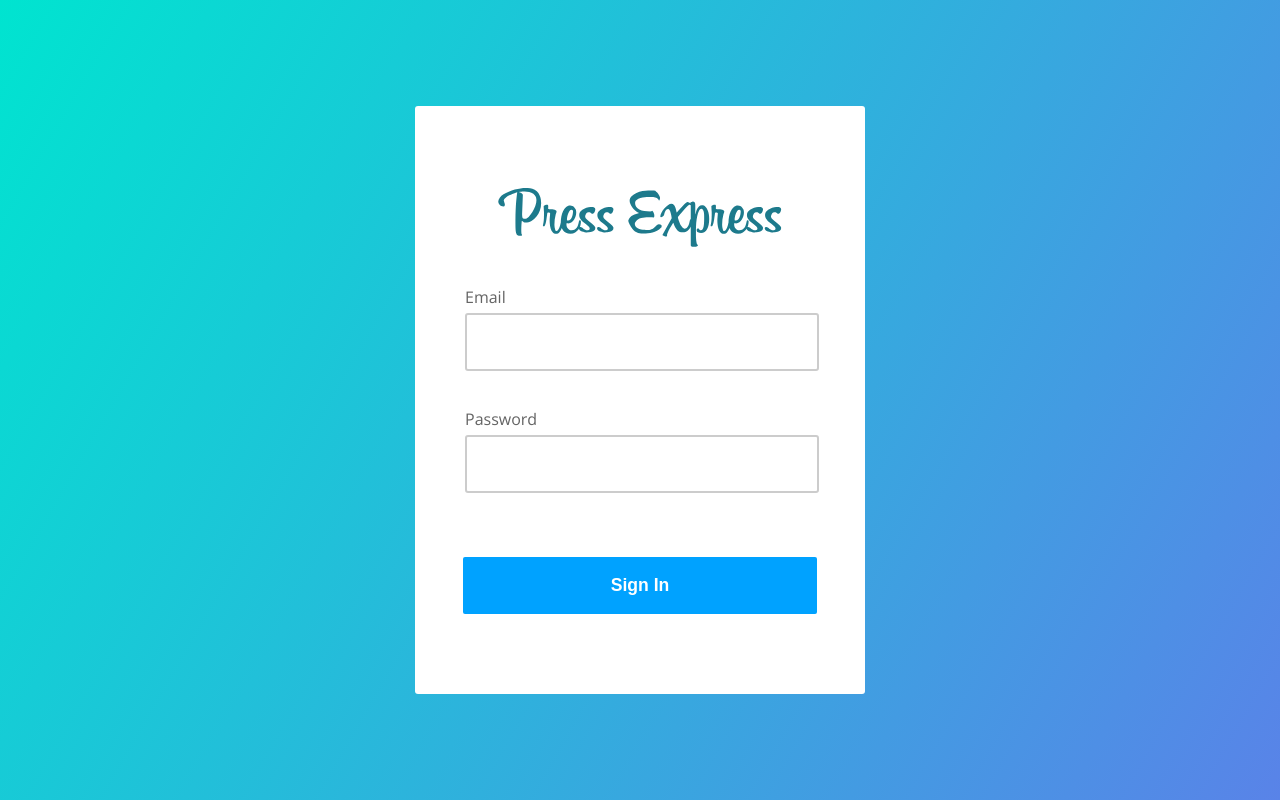
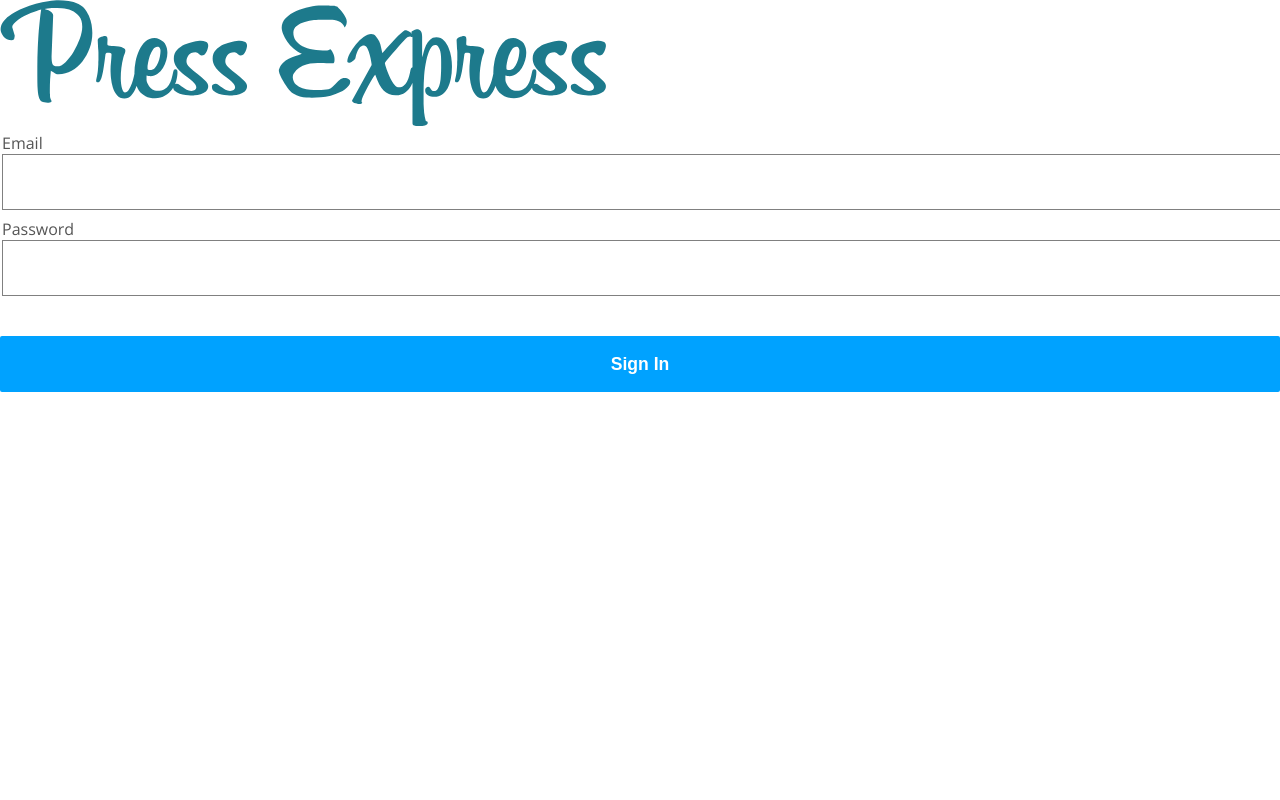
Before and after one commit to erlorenz/peadmin, a React (Create React App) app: page / in a window 1280 px wide. Built offline with nearby package versions, Linux system fonts and the light colour scheme.

Commit message:
got working now add styled components

```diff
--- /dev/null
+++ b/src/components/Fieldset/Fieldset.js
@@ -0,0 +1,18 @@
+import React from 'react';
+import styles from './FormikFieldset.module.scss';
+
+export default ({ field, form, ...props }) => {
+  const { touched, errors } = form;
+  const { name } = field;
+  const { label } = props;
+
+  const errorMessage = touched[name] && errors[name] ? errors[name] : '';
+
+  return (
+    <fieldset>
+      <label>{label}</label>
+      <input {...field} {...props} />
+      <p>{errorMessage}</p>
+    </fieldset>
+  );
+};
--- a/src/components/FormikFieldset/FormikFieldset.js
+++ /dev/null
@@ -1,15 +0,0 @@
-import React from 'react';
-import { Field, ErrorMessage } from 'formik';
-import styles from './FormikFieldset.module.scss';
-
-export default ({ type, name, label, ...props }) => {
-  return (
-    <fieldset className={styles.fieldset}>
-      <label className={styles.label}>{label}</label>
-      <Field name={name} type={type} {...props} className={styles.input} />
-      <p className={styles.errorMessage}>
-        <ErrorMessage name={name} />
-      </p>
-    </fieldset>
-  );
-};
--- a/src/components/FormikFieldset/index.js
+++ /dev/null
@@ -1 +0,0 @@
-export { default } from './FormikFieldset';
--- a/src/pages/SignIn/SignIn.js
+++ b/src/pages/SignIn/SignIn.js
@@ -2,26 +2,13 @@ import React, { Component } from 'react';
 import { Formik, Form } from 'formik';
 import * as yup from 'yup';
 import { Mutation } from 'react-apollo';
-import styles from './SignIn.module.scss';
 import { AuthContext } from '../../contexts';
 import { SIGN_IN } from '../../queries';
-import FormikFieldset from '../../components/FormikFieldset';
 import { Redirect } from 'react-router-dom';
-import { ReactComponent as Logo } from '../../assets/img/pressexpresslogo.svg';
+import SignInForm from './SignInForm';
 
 class SignIn extends Component {
   static contextType = AuthContext;
-
-  validationSchema = yup.object().shape({
-    email: yup
-      .string()
-      .email('Not a valid email.')
-      .required('Email required.'),
-    password: yup
-      .string()
-      .min(4, 'Password needs to be more than 6 characters.')
-      .required('Password required.'),
-  });
 
   handleSubmit = signIn => async (values, { setSubmitting, setStatus }) => {
     try {
@@ -43,43 +30,17 @@ class SignIn extends Component {
   render() {
     if (this.context.state.token) return <Redirect to="/dashboard/active" />;
     return (
-      <div className={styles.container}>
-        <div className={styles.formWrap}>
-          <Logo className={styles.logo} />
-          <Mutation mutation={SIGN_IN}>
-            {(signIn, { error }) => {
-              //
-              // Render the form
-              //
-              return (
-                <Formik
-                  initialValues={{ email: '', password: '' }}
-                  onSubmit={this.handleSubmit(signIn)}
-                  validationSchema={this.validationSchema}>
-                  {({ status }) => (
-                    <Form>
-                      <FormikFieldset type="text" name="email" label="Email" />
-                      <FormikFieldset
-                        type="password"
-                        name="password"
-                        label="Password"
-                      />
-                      <button type="submit">Sign In</button>
-
-                      {/* Show error message from request */}
-
-                      <div className={styles.errorMessage}>
-                        {status && status.message && (
-                          <div>{status.message}</div>
-                        )}
-                      </div>
-                    </Form>
-                  )}
-                </Formik>
-              );
-            }}
-          </Mutation>
-        </div>
+      <div>
+        <Mutation mutation={SIGN_IN}>
+          {(signIn, { error, loading }) => (
+            <SignInForm
+              mutation={signIn}
+              requestError={error}
+              loading={loading}
+              onSubmit={this.handleSubmit(signIn)}
+            />
+          )}
+        </Mutation>
       </div>
     );
   }
--- /dev/null
+++ b/src/pages/SignIn/SignInForm.js
@@ -0,0 +1,39 @@
+import React from 'react';
+import { Formik, Field, Form } from 'formik';
+import Fieldset from '../../components/Fieldset/Fieldset';
+import { ReactComponent as Logo } from '../../assets/img/pressexpresslogo.svg';
+import validationSchema from './validationSchema';
+
+const SignInForm = ({ mutation, requestError, loading, onSubmit, signIn }) => {
+  return (
+    <div>
+      <Logo />
+
+      <Formik
+        initialValues={{ email: '', password: '' }}
+        onSubmit={onSubmit}
+        validationSchema={validationSchema}>
+        {({ status }) => (
+          <Form>
+            <Field
+              type="text"
+              name="email"
+              label="Email"
+              component={Fieldset}
+            />
+            <Field
+              type="password"
+              name="password"
+              label="Password"
+              component={Fieldset}
+            />
+            <button type="submit">Sign In</button>
+            <div>{status && status.message ? status.message : ''}</div>
+          </Form>
+        )}
+      </Formik>
+    </div>
+  );
+};
+
+export default SignInForm;
--- /dev/null
+++ b/src/pages/SignIn/validationSchema.js
@@ -0,0 +1,12 @@
+import * as yup from 'yup';
+
+export default yup.object().shape({
+  email: yup
+    .string()
+    .email('Not a valid email.')
+    .required('Email required.'),
+  password: yup
+    .string()
+    .min(4, 'Password needs to be more than 6 characters.')
+    .required('Password required.'),
+});
```
Also changed, not shown: src/components/Fieldset/FormikFieldset.module.scss (renamed from src/components/FormikFieldset/FormikFieldset.module.scss), src/pages/SignIn/handleSubmit.js (added).
